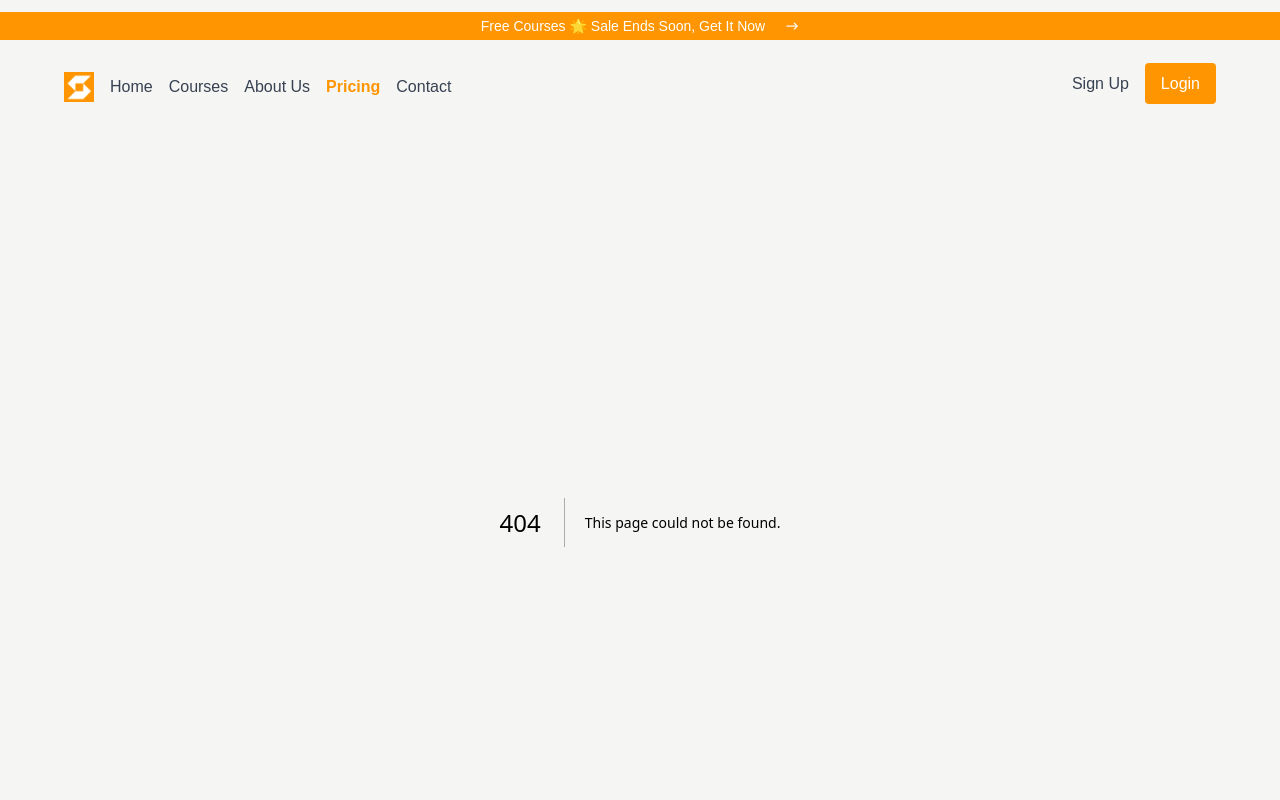
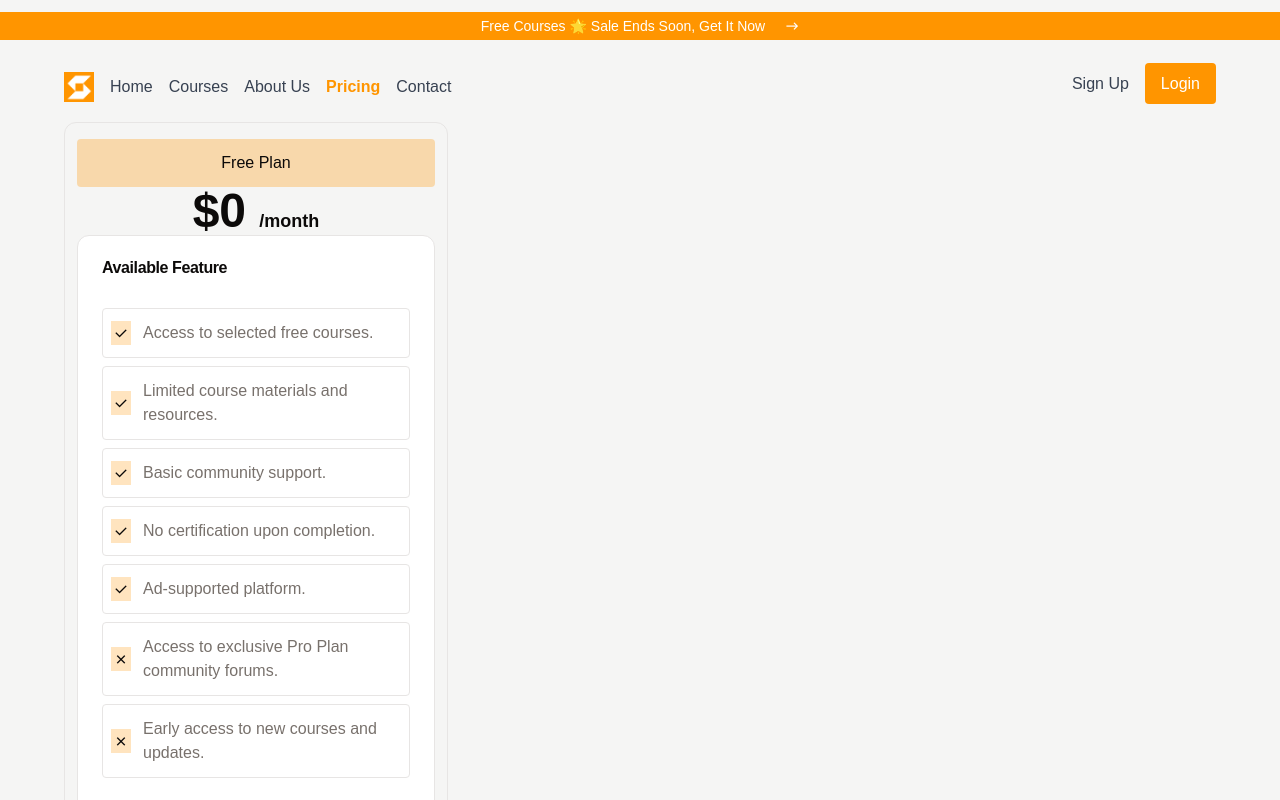
Before and after one commit to kasahun-welela/e-learning, a Next.js app: page /price in a window 1280 px wide. Before the commit this address had no page. Shown: the top 800 px of the page. Built offline with nearby package versions, Linux system fonts and the light colour scheme.

Commit message:
create price page

```diff
--- /dev/null
+++ b/app/price/page.tsx
@@ -0,0 +1,104 @@
+import { Button } from "@/components/ui/button";
+import {
+  Card,
+  CardContent,
+  CardFooter,
+  CardHeader,
+  CardTitle,
+} from "@/components/ui/card";
+
+export default function page() {
+  const freeplan = [
+    {
+      featureName: "Access to selected free courses.",
+      isAvailable: true,
+    },
+    {
+      featureName: "Limited course materials and resources.",
+      isAvailable: true,
+    },
+    {
+      featureName: "Basic community support.",
+      isAvailable: true,
+    },
+    {
+      featureName: "No certification upon completion.",
+      isAvailable: true,
+    },
+    {
+      featureName: "Ad-supported platform.",
+      isAvailable: true,
+    },
+    {
+      featureName: "Access to exclusive Pro Plan community forums.",
+      isAvailable: false,
+    },
+    {
+      featureName: "Early access to new courses and updates.",
+      isAvailable: false,
+    },
+  ];
+  const proPlan = [
+    {
+      featureName: "Unlimited access to all courses.",
+      isAvailable: true,
+    },
+    {
+      featureName: "Unlimited course materials and resources.",
+      isAvailable: true,
+    },
+    {
+      featureName: "Priority support from instructors.",
+      isAvailable: true,
+    },
+    {
+      featureName: "Course completion certificates.",
+      isAvailable: true,
+    },
+    {
+      featureName: "Ad-free experience.",
+      isAvailable: true,
+    },
+    {
+      featureName: "Access to exclusive Pro Plan community forums.",
+      isAvailable: true,
+    },
+    {
+      featureName: "Early access to new courses and updates.",
+      isAvailable: true,
+    },
+  ];
+
+  return (
+    <div className="max-w-[90%] mx-auto">
+      <div className="rounded-xl border  text-card-foreground py-4 max-w-sm">
+        <h2 className="bg-primary/30 text-center py-3 mx-3 rounded">
+          Free Plan
+        </h2>
+        <h1 className="text-5xl font-bold text-center ">
+          $0 <span className="text-lg">/month</span>
+        </h1>
+        <Card className="mx-3">
+          <CardHeader>
+            <CardTitle>Available Feature</CardTitle>
+          </CardHeader>
+          <CardContent>
+            {freeplan.map((plan) => (
+              <div className="my-2 flex justify-start gap-3 items-center rounded border bg-card text-foreground py-3 px-2">
+                <i
+                  className={` ${
+                    plan.isAvailable ? "ri-check-line" : "ri-close-fill"
+                  } bg-primary/25 px-0.5`}
+                ></i>
+                <p className="text-muted-foreground">{plan.featureName}</p>
+              </div>
+            ))}
+          </CardContent>
+          <CardFooter>
+            <Button className="w-full"> Get Started</Button>
+          </CardFooter>
+        </Card>
+      </div>
+    </div>
+  );
+}
```
